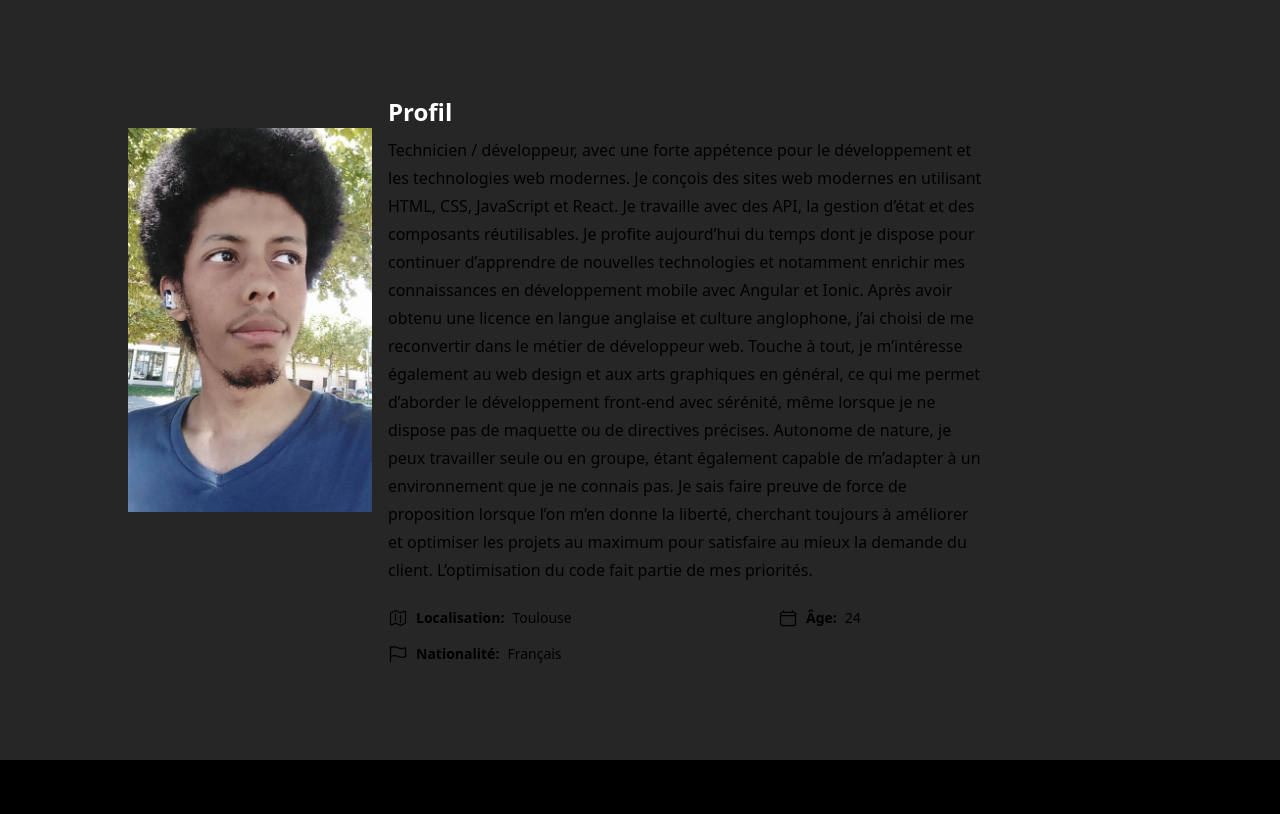
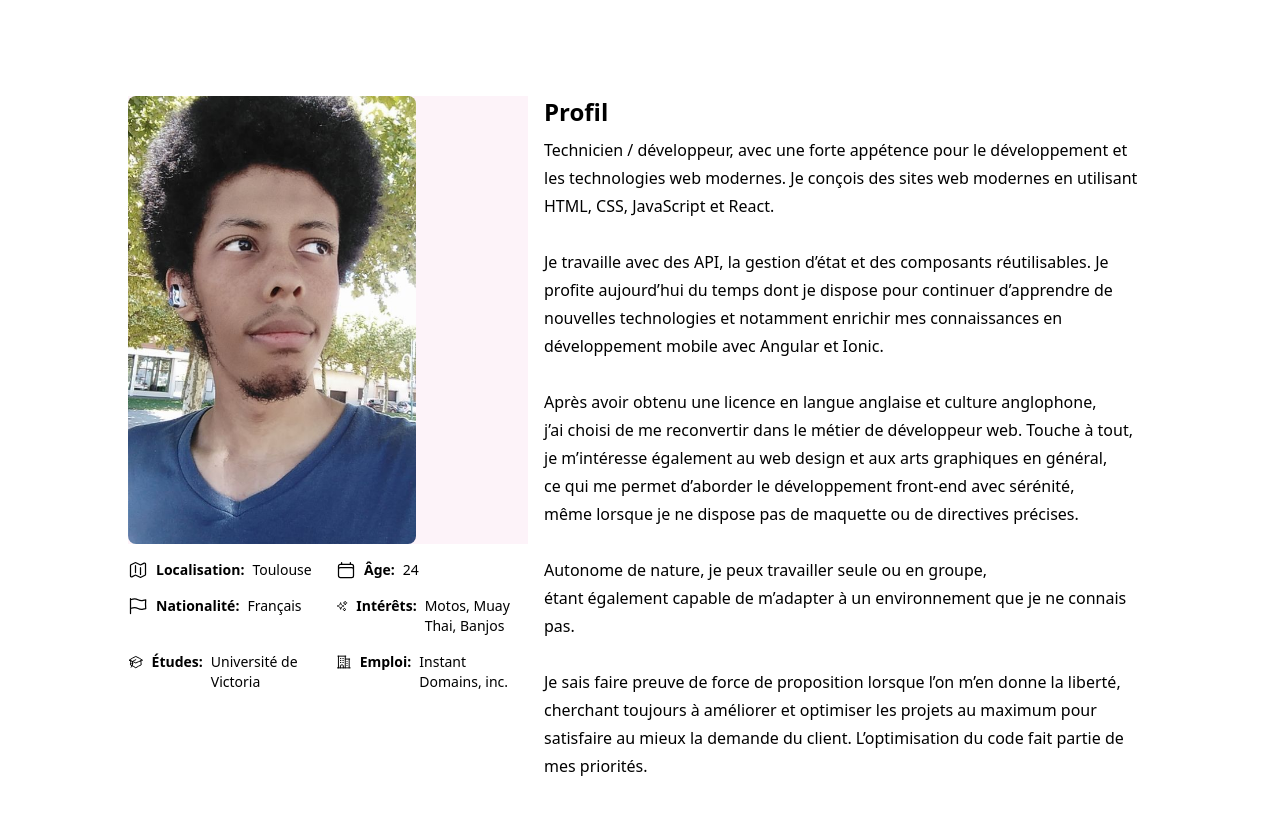
Before and after one commit to Emispheres/Dev-Portfolio, a Next.js app: page /about in a window 1280 px wide. Shown: the top 814 px of the page. Built offline with nearby package versions, Linux system fonts and the light colour scheme.

Commit message:
Modification du texte dans section About

```diff
--- a/src/components/Sections/About.tsx
+++ b/src/components/Sections/About.tsx
@@ -8,36 +8,37 @@ import Section from '../Layout/Section';
 const About: FC = memo(() => {
   const {profileImageSrc, description, aboutItems} = aboutData;
   return (
-    <Section className="bg-neutral-800 " sectionId={SectionId.About}>
-      {/* Grille principale: image (col 1) + contenu (col 3 quand image présente) */}
-      <div className={classNames('grid grid-cols-1 gap-y-4 gap-4' , {'md:grid-cols-4': !!profileImageSrc})}>
-        {!!profileImageSrc && (
-              <>
-                {/* Boîte de l'image de profil */}
-                <div className="col-span-1 flex justify-center md:justify-start ">
-                  <div className="relative h-24 w-24 translate-y-8 overflow-hidden  md:h-96 md:w-96">
-                    <Image alt="about-me-image" className="h-full w-full object-cover" src={profileImageSrc} />
-                  </div>
-                </div>
-              </>
-        )}
-        {/* Boîte de description + infos */}
-        <div className={classNames('col-span-1 flex flex-col gap-y-6  ', {'md:col-span-3': !!profileImageSrc})}>
-          <div className="flex flex-col gap-y-2">
-            {/* Description principale */}
-            <h2 className="text-2xl font-bold text-white">Profil</h2>
-            <p className="prose prose-sm text-black sm:prose-base">{description}</p>
+    <Section className="bg-white " sectionId={SectionId.About}>
+      {/* Grille principale: image + contenu (profil + infos) */}
+      <div className={classNames('grid grid-cols-1 gap-4', {'md:grid-cols-5': !!profileImageSrc})}>
+      {!!profileImageSrc && (
+        <div className="col-span-1 md:col-span-2 flex flex-col gap-4">
+          {/* Image */}
+          <div className="flex justify-center md:justify-start bg-pink-100/50">
+            <div className="relative h-32 w-32 overflow-hidden md:h-[28rem] md:w-[18rem]">
+              <Image alt="about-me-image" className="h-full w-full object-cover rounded-lg" src={profileImageSrc} />
+            </div>
           </div>
-          {/* Liste des informations clés */}
+          {/* Infos sous l'image */}
           <ul className="grid grid-cols-1 gap-4 sm:grid-cols-2">
             {aboutItems.map(({label, text, Icon}, idx) => (
-              <li className="col-span-1 flex  items-start gap-x-2" key={idx}>
+              <li className="col-span-1 flex items-start gap-x-2" key={idx}>
                 {Icon && <Icon className="h-5 w-5 text-black" />}
                 <span className="text-sm font-bold text-black">{label}:</span>
-                <span className=" text-sm text-black">{text}</span>
+                <span className="text-sm text-black">{text}</span>
               </li>
             ))}
           </ul>
+        </div>
+      )}
+
+        {/* Boîte de description + infos */}
+        <div className={classNames('col-span-1 flex flex-col gap-y-6', {'md:col-span-3': !!profileImageSrc})}>
+          <div className="flex flex-col gap-y-2">
+            {/* Description principale */}
+            <h2 className="text-2xl font-bold text-black">Profil</h2>
+            <p className="prose prose-sm text-black sm:prose-base whitespace-pre-wrap">{description}</p>
+          </div>
         </div>
       </div>
     </Section>
--- a/src/data/data.tsx
+++ b/src/data/data.tsx
@@ -1,5 +1,4 @@
-import {ArrowDownTrayIcon, CalendarIcon, FlagIcon, MapIcon} from '@heroicons/react/24/outline';
-
+import {ArrowDownTrayIcon, CalendarIcon, FlagIcon, MapIcon,SparklesIcon, AcademicCapIcon, BuildingOffice2Icon} from '@heroicons/react/24/outline';
 import heroImage from '../images/blue.webp';
 import porfolioImage1 from '../images/portfolio/portfolio-1.jpg';
 import porfolioImage2 from '../images/portfolio/portfolio-2.jpg';
@@ -99,27 +98,23 @@ export const heroData: Hero = {
  */
 export const aboutData: About = {
   profileImageSrc: profilepic,
-  description: `Technicien / développeur,
-  avec une forte appétence pour le développement et les technologies web modernes. Je conçois des sites web modernes en utilisant HTML, CSS, JavaScript et React.
-  Je travaille avec des API, la gestion d’état et des composants réutilisables. Je profite aujourd’hui du temps dont je dispose pour continuer d’apprendre de nouvelles technologies
-        et notamment enrichir mes connaissances en développement mobile avec Angular et Ionic.
-        Après avoir obtenu une licence en langue anglaise et culture anglophone,
-        j’ai choisi de me reconvertir dans le métier de développeur web. Touche à tout,
-        je m’intéresse également au web design et aux arts graphiques en général,
-        ce qui me permet d’aborder le développement front-end avec sérénité,
-        même lorsque je ne dispose pas de maquette ou de directives précises.
-        Autonome de nature, je peux travailler seule ou en groupe,
-        étant également capable de m’adapter à un environnement que je ne connais pas.
-        Je sais faire preuve de force de proposition lorsque l’on m’en donne la liberté,
-        cherchant toujours à améliorer et optimiser les projets au maximum pour satisfaire au mieux
-        la demande du client. L’optimisation du code fait partie de mes priorités.`,
+  description: `Technicien / développeur, avec une forte appétence pour le développement et les technologies web modernes. Je conçois des sites web modernes en utilisant HTML, CSS, JavaScript et React.\n
+Je travaille avec des API, la gestion d’état et des composants réutilisables. Je profite aujourd’hui du temps dont je dispose pour continuer d’apprendre de nouvelles technologies et notamment enrichir mes connaissances en développement mobile avec Angular et Ionic.\n
+Après avoir obtenu une licence en langue anglaise et culture anglophone,
+j’ai choisi de me reconvertir dans le métier de développeur web. Touche à tout,
+je m’intéresse également au web design et aux arts graphiques en général,
+ce qui me permet d’aborder le développement front-end avec sérénité,
+même lorsque je ne dispose pas de maquette ou de directives précises.\n
+Autonome de nature, je peux travailler seule ou en groupe,
+étant également capable de m’adapter à un environnement que je ne connais pas.\n
+Je sais faire preuve de force de proposition lorsque l’on m’en donne la liberté, cherchant toujours à améliorer et optimiser les projets au maximum pour satisfaire au mieux la demande du client. L’optimisation du code fait partie de mes priorités.`,
   aboutItems: [
     {label: 'Localisation', text: 'Toulouse', Icon: MapIcon},
     {label: 'Âge', text: '24', Icon: CalendarIcon},
     {label: 'Nationalité', text: 'Français', Icon: FlagIcon},
-    /*{label: 'Intérêts', text: 'Motos, Muay Thai, Banjos', Icon: SparklesIcon},
+    {label: 'Intérêts', text: 'Motos, Muay Thai, Banjos', Icon: SparklesIcon},
     {label: 'Études', text: 'Université de Victoria', Icon: AcademicCapIcon},
-    {label: 'Emploi', text: 'Instant Domains, inc.', Icon: BuildingOffice2Icon},*/
+    {label: 'Emploi', text: 'Instant Domains, inc.', Icon: BuildingOffice2Icon},
   ],
 };
 
```
